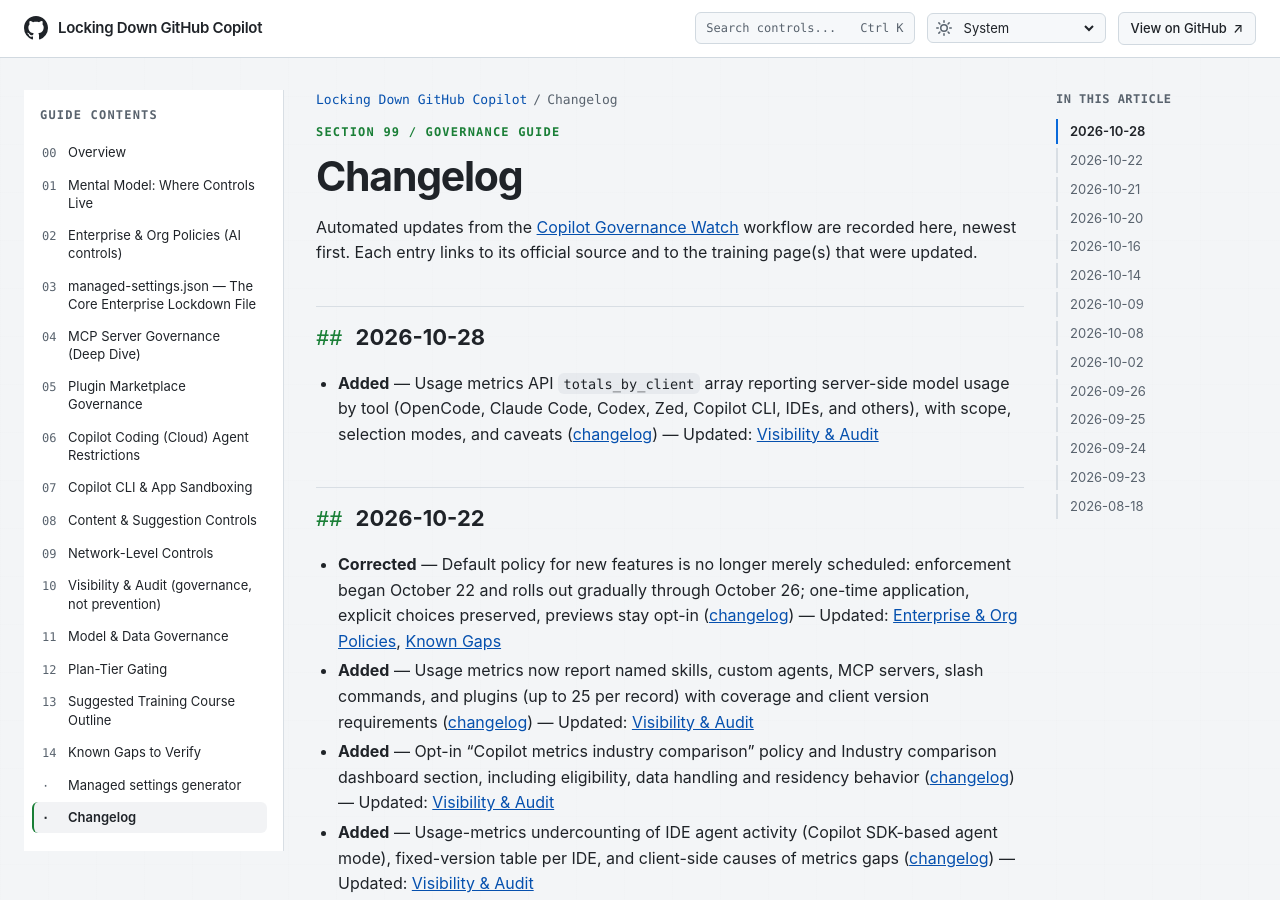
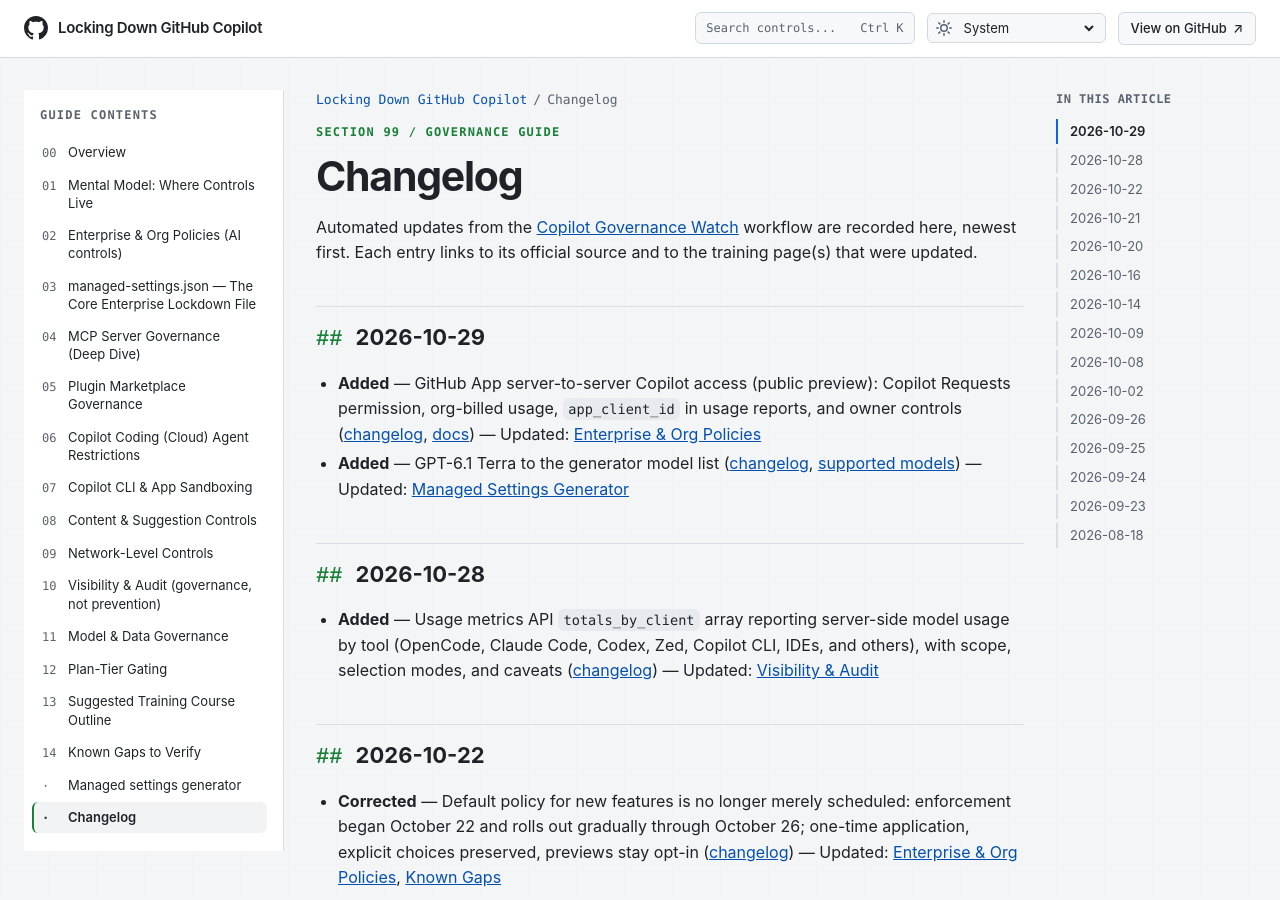
Before and after one commit to beardofedu/copilot-governance-training, a Jekyll site: the page built from docs/CHANGELOG.md, in a window 1280 px wide and 900 px high. Built offline with Jekyll 4.4.1, drawn with Linux system fonts in a browser that asks for light colours.

Commit message:
Update Copilot governance documentation

```diff
--- a/docs/_data/governance-watch-state.json
+++ b/docs/_data/governance-watch-state.json
@@ -1,8 +1,8 @@
 {
   "sources": {
     "blog": {
-      "reviewed_through": "2026-10-22",
-      "note": "GitHub Blog and changelog. Backlog from 2026-09-20 through 2026-10-22 reviewed via web_fetch on the changelog index and September archive."
+      "reviewed_through": "2026-10-29",
+      "note": "GitHub Blog and changelog. Reviewed through 2026-10-29 via curl on the changelog index."
     },
     "docs": {
       "reviewed_through": "2026-10-21",
--- a/docs/assets/js/managed-settings.js
+++ b/docs/assets/js/managed-settings.js
@@ -12,12 +12,12 @@
     { id: 'remote', title: '7. Remote access and policy freshness', help: 'Remote control: CLI and VS Code, governing sessions hosted on this device only. Freshness: CLI, VS Code, and Copilot app. Requiring refresh can restrict or block use without a network connection at startup.' }
   ];
   var fields = [];
-  // Source: https://docs.github.com/en/copilot/reference/ai-models/supported-models (reviewed 2026-10-22).
+  // Source: https://docs.github.com/en/copilot/reference/ai-models/supported-models (reviewed 2026-10-29).
   var modelCatalog = [
     { provider: 'Automatic', models: [['auto', 'Auto (automatic model selection)']] },
     { provider: 'OpenAI', models: [['gpt-5.3-codex', 'GPT-5.3-Codex'],
       ['gpt-5.6-luna', 'GPT-5.6 Luna'], ['gpt-5.6-sol', 'GPT-5.6 Sol'], ['gpt-5.6-terra', 'GPT-5.6 Terra'],
-      ['gpt-6-astra', 'GPT-6 Astra'], ['gpt-6-luna', 'GPT-6 Luna'], ['gpt-6-sol', 'GPT-6 Sol'], ['gpt-6.1-sol', 'GPT-6.1 Sol']] },
+      ['gpt-6-astra', 'GPT-6 Astra'], ['gpt-6-luna', 'GPT-6 Luna'], ['gpt-6-sol', 'GPT-6 Sol'], ['gpt-6.1-sol', 'GPT-6.1 Sol'], ['gpt-6.1-terra', 'GPT-6.1 Terra']] },
     { provider: 'Anthropic', models: [['claude-haiku-4.5', 'Claude Haiku 4.5'], ['claude-haiku-5.5', 'Claude Haiku 5.5'],
       ['claude-opus-5', 'Claude Opus 5'], ['claude-opus-5.5', 'Claude Opus 5.5'], ['claude-sonnet-4.6', 'Claude Sonnet 4.6'],
       ['claude-sonnet-5', 'Claude Sonnet 5'], ['claude-sonnet-5.5', 'Claude Sonnet 5.5']] },
--- a/docs/sections/enterprise-org-policies.md
+++ b/docs/sections/enterprise-org-policies.md
@@ -3,7 +3,7 @@ layout: default
 title: "Enterprise & Org Policies (AI controls)"
 nav_order: 2
 permalink: /sections/enterprise-org-policies/
-last_reviewed: 2026-10-21
+last_reviewed: 2026-10-29
 ---
 
 # Enterprise & Org Policies (AI controls)
@@ -59,4 +59,12 @@ Two enterprise/org policies control whether unconfigured GA (general availabilit
 - **Default availability for released models** — already active; auto-enables new/unconfigured GA models (those labeled **Delegate to Default Policy**). Out of scope and disabled by default regardless of this setting: pre-GA models, open-weight models (DeepSeek, Kimi K2.7 Code, Kimi K3), models not covered by GitHub's data-retention agreement (Claude Fable 5, Claude Fable 5.1), and — for enterprises restricted to data-residency or FedRAMP models — any model that doesn't respect those restrictions.
 - Disable either policy at the enterprise or org level to stop auto-enablement; individual features/models can still be explicitly disabled to opt them out while the default policy stays on.
 
+### GitHub App access to organization Copilot (public preview)
+
+> **Official sources**
+> - [Server-to-server authentication changelog](https://github.blog/changelog/2026-10-27-github-copilot-supports-server-to-server-authentication/)
+> - [Managing GitHub App access to your organization's Copilot](https://docs.github.com/en/copilot/how-tos/administer-copilot/manage-for-organization/manage-app-copilot-access)
+
+A GitHub App with the read-only **Copilot Requests** organization permission, installed on an organization, can make Copilot requests with a short-lived installation token (Copilot SDK) without a signed-in user. Usage is attributed and billed to the organization that owns the installation, and the organization's model policies, budgets, and spending controls apply. Organization owners can review which apps have access, identify app usage in AI usage CSV reports via the `app_client_id` field, and stop access by suspending or uninstalling the app. Only approve apps you trust to spend your organization's Copilot usage.
+
 **Training talking point:** "MCP servers in Copilot" being ON does not mean any server can run — it just unlocks MCP capability; the *allowlist* ([`managed-settings.json`]({{ '/sections/managed-settings/' | relative_url }})) does the actual restricting.
--- a/docs/sections/managed-settings-generator.md
+++ b/docs/sections/managed-settings-generator.md
@@ -4,7 +4,7 @@ title: "Managed settings generator"
 description: "Build enterprise managed-settings.json with a step-by-step setup wizard that explains each setting, plus copy-ready JSON."
 nav_order: 90
 permalink: /sections/managed-settings-generator/
-last_reviewed: 2026-10-22
+last_reviewed: 2026-10-29
 wide_content: true
 ---
 
```
Also changed, not shown: docs/CHANGELOG.md.
